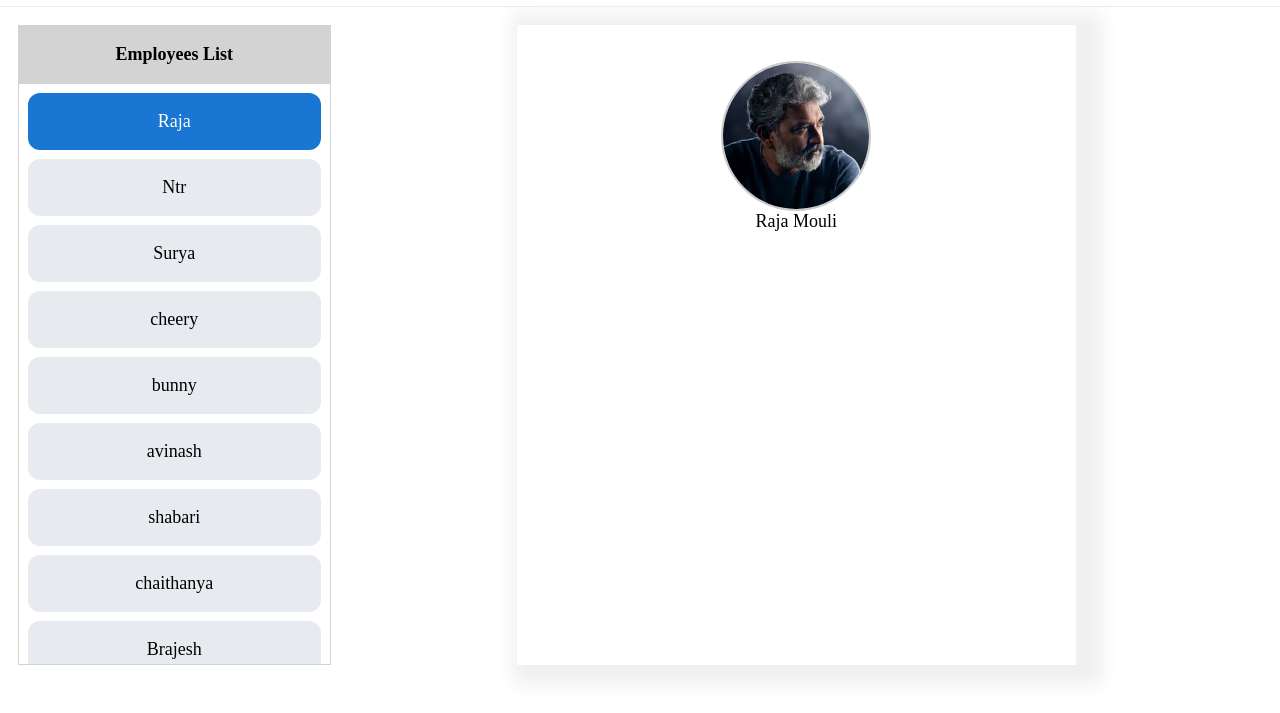
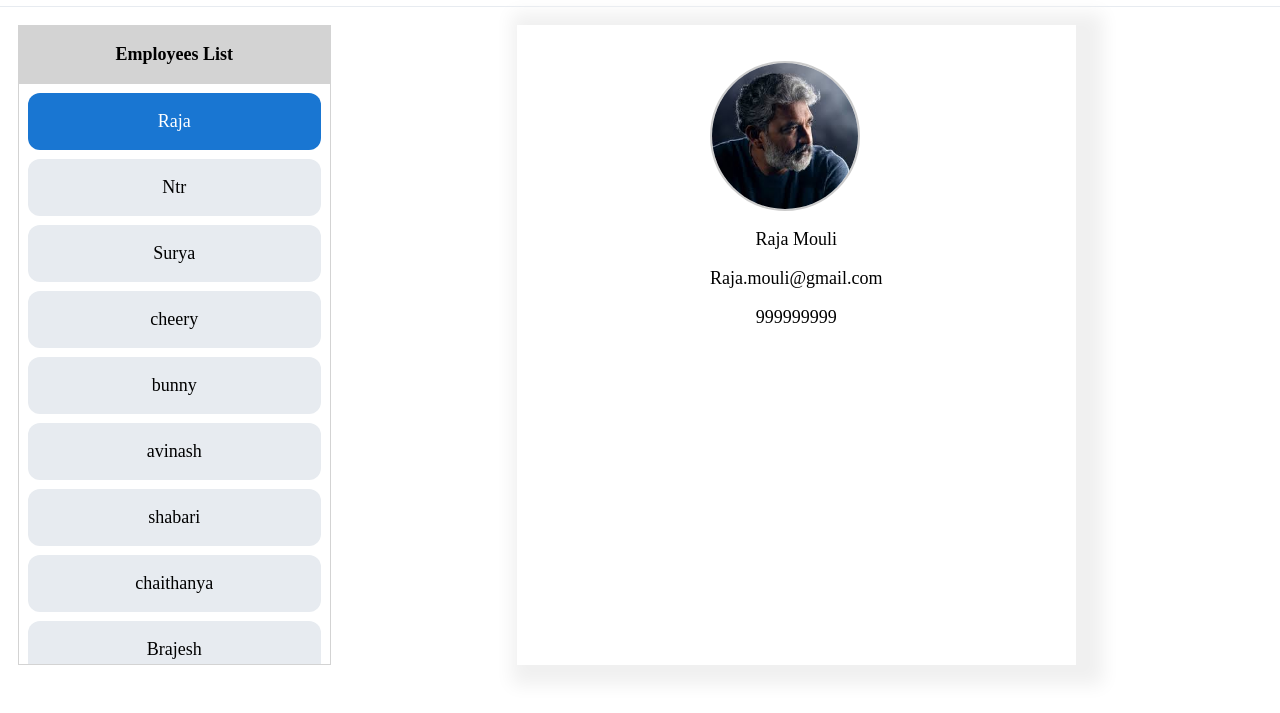
Before and after one commit to veerthondam/employee-management, a plain HTML site: page index.html in a window 1280 px wide. Shown: the part 87-800 px from the top of the page. Drawn offline with Linux system fonts and the light colour scheme.

Commit message:
added css for employee details

```diff
--- a/script.js
+++ b/script.js
@@ -50,7 +50,6 @@ loadApi();
 
 const renderEmployees = (employees) => {
   let empList = document.querySelector(".employee-list");
-  empList.dataset.activeId = employees[0].id;
   empList.innerHTML = "";
   empList.innerHTML = employees
     .map((data, index) => {
@@ -97,7 +96,17 @@ const displayEmployee = (clickedEmployee) => {
               : "./assets/noimage.png"
           }"  alt=${clickedEmployee.firstName}>
         </div>
-          <div>${clickedEmployee.firstName} ${clickedEmployee.lastName}</div>
+          <div class="employee-details">
+            <div class="title">
+              ${clickedEmployee.firstName} ${clickedEmployee.lastName}
+            </div>
+            <div class="email">
+              ${clickedEmployee.email}
+            </div>
+            <div class="email">
+              ${clickedEmployee.contactNumber}
+            </div>
+          </div>
         </div>
         `;
 };
--- a/style.css
+++ b/style.css
@@ -142,3 +142,10 @@
     background-color: #1976d2;
     color: #fff;
 }
+
+.employee-details {
+    display: flex;
+    flex-direction: column;
+    gap: 1rem;
+    margin-top: 1rem;
+}
```
